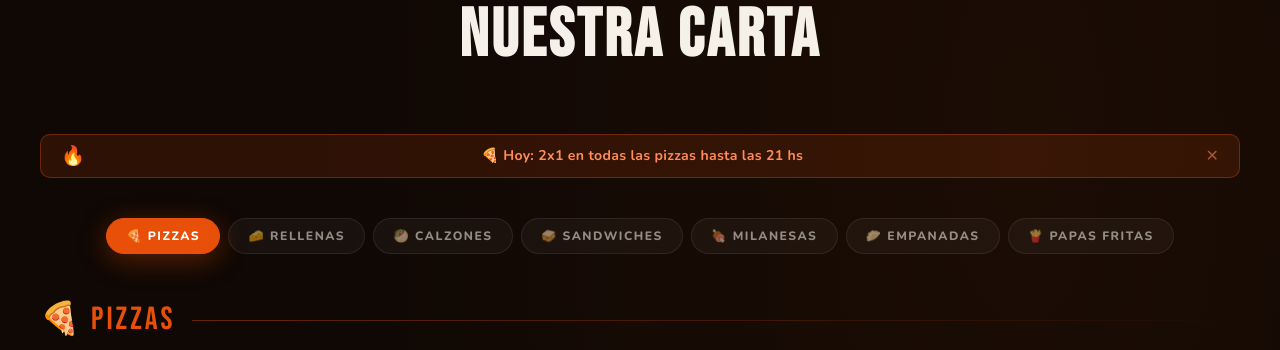
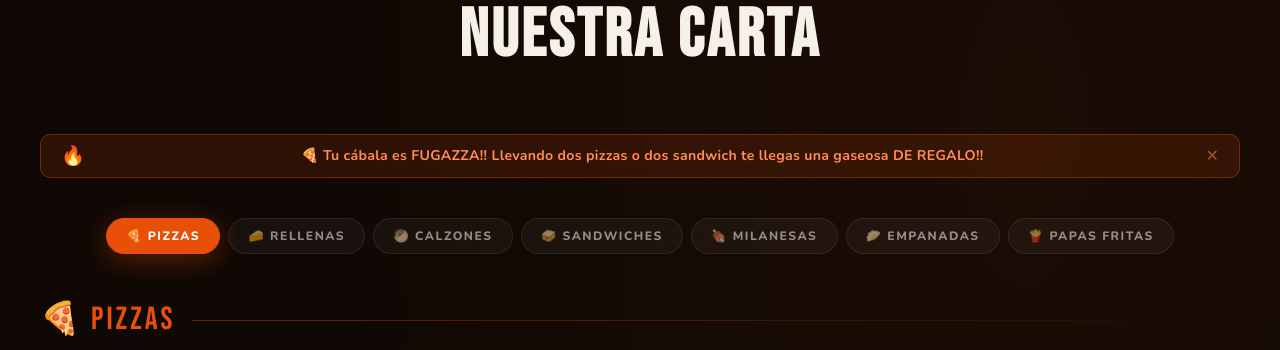
Before and after one commit to AleLopez790/fugazza790, a plain HTML site: page index.html in a window 1280 px wide. Shown: the part 1921-2271 px from the top of the page. Drawn offline with nearby package versions, Linux system fonts and the light colour scheme; a web font is replaced by a local one.

Commit message:
Update promotional message in index.html

```diff
--- a/index.html
+++ b/index.html
@@ -2586,7 +2586,7 @@ body.unlocked #fab-carrito {
    ══════════════════════════════════════════════════════════════ */
 const PROMO_CONFIG = {
   activo:  true,
-  mensaje: "🍕 Hoy: 2x1 en todas las pizzas hasta las 21 hs",
+  mensaje: "🍕 Tu cábala es FUGAZZA!! Llevando dos pizzas o dos sandwich te llegas una gaseosa DE REGALO!!",
   icono:   "🔥",
   color:   "naranja"   // naranja | verde | amarillo | azul | violeta
 };
```
